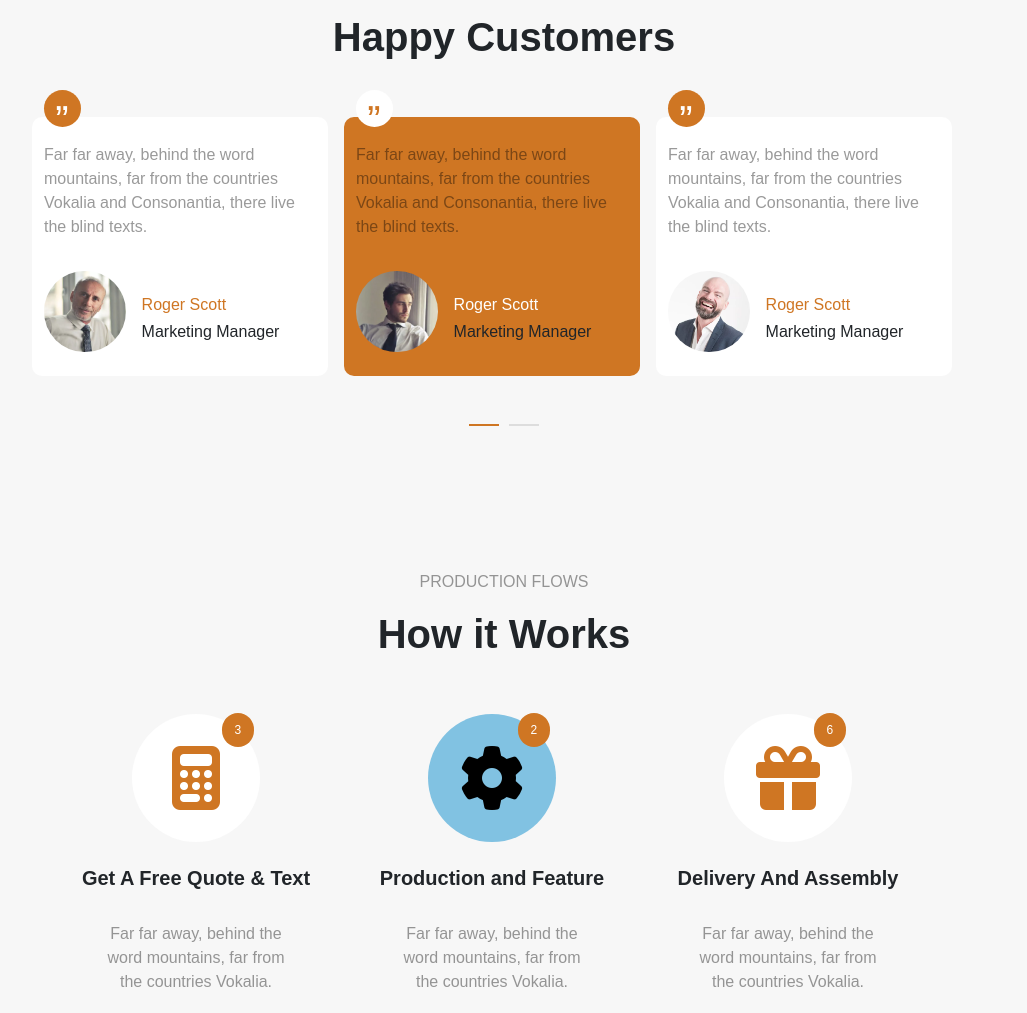
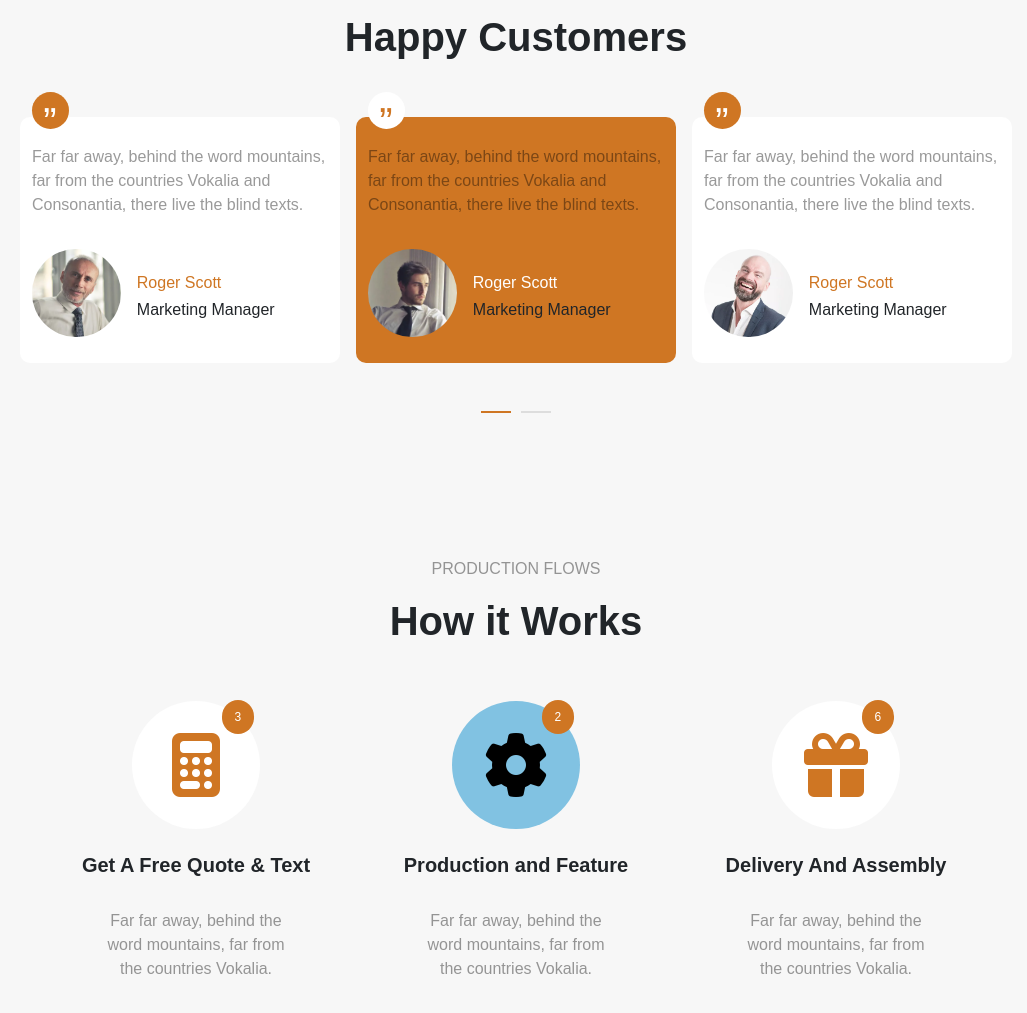
Before and after one commit to zakria-devsinc/UI-Task, a plain HTML site: page index.html in a window 1280 px wide. Shown: the part 3091-4104 px from the top of the page, without its empty margins (124-1151 px from the left). Drawn offline with nearby package versions, Linux system fonts and the light colour scheme.

Commit message:
3rd commit

```diff
--- a/index.html
+++ b/index.html
@@ -175,16 +175,16 @@
         </section>
 
         <!-- ---TESTIMONIAL--- -->
-        <section class="container-fluid happy-custom  pt-5 pb-5">
-            <div class="container-fluid row position-relative ">
+        <section class="container-fluid happy-custom p-0 m-0 pt-5 pb-5">
+            <div class="container-fluid row position-relative p-0 m-0">
                 <div class="col-md-12 d-flex align-items-center flex-column">
                     <p class="header-p pt-5">TESTIMONAL</p>
                     <h1 class="fw-bold pb-5">Happy Customers</h1>
                 </div>
 
 
-                <div class="row justify-content-center">
-                    <div class="mx-2  testi-bg col-md-8 col-lg-3  ">
+                <div class="row justify-content-center p-0 m-0">
+                    <div class="mx-2  testi-bg col-md-8 col-lg-3 ">
                         <div class="quotes fs-1 quote-1">
                             &#8222;
                         </div>
@@ -248,14 +248,14 @@
         </section>
 
         <!-- How it Works  -->
-        <section class="container-fluid works pt-5 pb-5">
-            <div class="container-fluid row position-relative ">
+        <section class="container-fluid works p-0 m-0 pt-5 pb-5">
+            <div class="container-fluid row position-relative p-0 m-0">
                 <div class="col-md-12 d-flex align-items-center flex-column">
                     <p class="header-p pt-5">PRODUCTION FLOWS</p>
                     <h1 class="fw-bold pb-5">How it Works</h1>
 
                 </div>
-                <div class="row position-relative d-flex three-child  align-self-center justify-content-center">
+                <div class="row position-relative d-flex three-child  align-self-center justify-content-center p-0 m-0">
                     <div class="get-free col-md-4 col-lg-3 text-center d-flex align-items-center flex-column ">
                         <div class="">
                             <span class="num-sub"><sub class="num">3</sub></span>
@@ -299,15 +299,15 @@
 
         </section>
         <!-- Blog -->
-        <section class="blog d-flex align-items-center flex-column pt-5 pb-5 ">
-            <div class="container-xl row position-relative">
+        <section class="blog d-flex align-items-center flex-column p-0 m-0 pt-5 pb-5 ">
+            <div class="container-xl row position-relative p-0 m-0">
 
                 <div class=" col-md- 12 d-flex align-items-center flex-column">
                     <p class="header-p pt-5">OUR BLOG</p>
                     <h1 class="fw-bold pb-5">Recent From Blog</h1>
 
                 </div>
-                <div class="row position-relative g-3">
+                <div class="row position-relative g-3 p-0 m-0">
                     <div class="blog-col-top blog-img1 col-md-6 col-lg-3">
                     </div>
                     <div class="blog-col-bottom col-md-6 col-lg-3">
```
